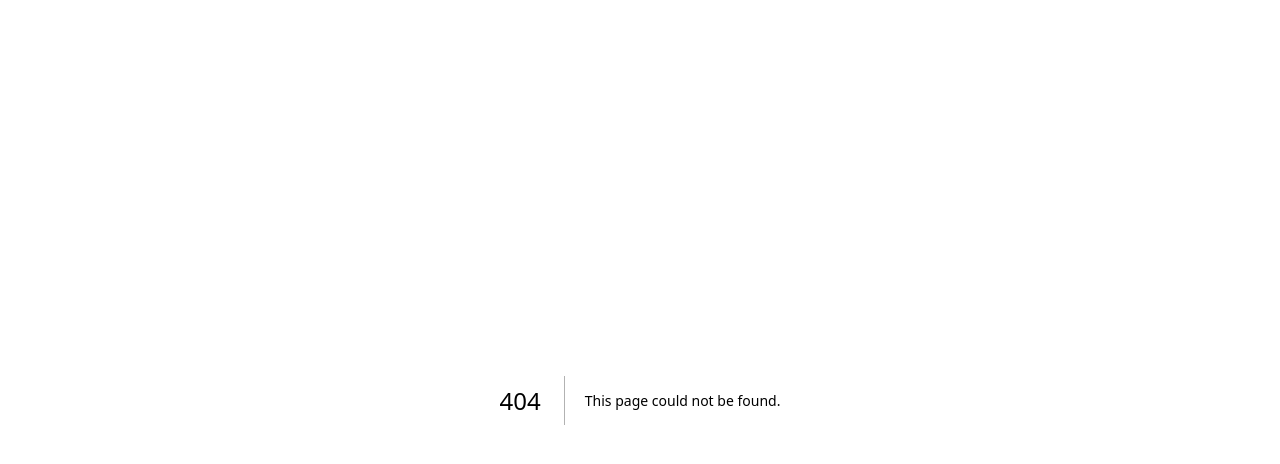
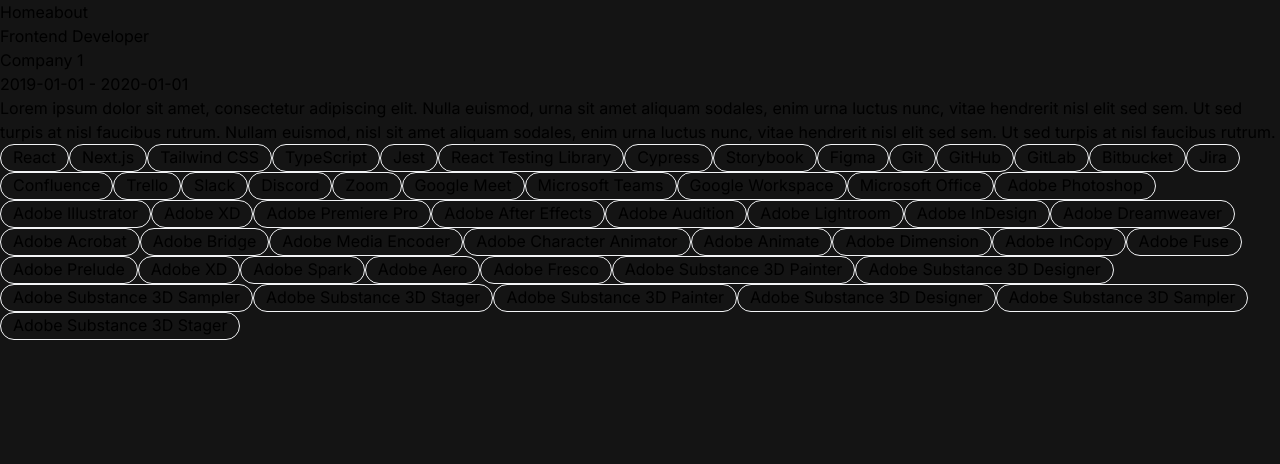
Before and after one commit to devbrunogs/devbrunogs.github.io, a Next.js app: page /about in a window 1280 px wide. Before the commit this address had no page. Shown: the top 464 px of the page. Built offline with nearby package versions, Linux system fonts and the light colour scheme.

Commit message:
initial commit

```diff
--- /dev/null
+++ b/src/app/about/page.tsx
@@ -0,0 +1,91 @@
+import Image from 'next/image'
+
+const jobPositions = [
+  {
+    title: 'Frontend Developer',
+    company: 'Company 1',
+    startDate: '2019-01-01',
+    endDate: '2020-01-01',
+    description:
+      'Lorem ipsum dolor sit amet, consectetur adipiscing elit. Nulla euismod, urna sit amet aliquam sodales, enim urna luctus nunc, vitae hendrerit nisl elit sed sem. Ut sed turpis at nisl faucibus rutrum. Nullam euismod, nisl sit amet aliquam sodales, enim urna luctus nunc, vitae hendrerit nisl elit sed sem. Ut sed turpis at nisl faucibus rutrum.',
+    skills: [
+      'React',
+      'Next.js',
+      'Tailwind CSS',
+      'TypeScript',
+      'Jest',
+      'React Testing Library',
+      'Cypress',
+      'Storybook',
+      'Figma',
+      'Git',
+      'GitHub',
+      'GitLab',
+      'Bitbucket',
+      'Jira',
+      'Confluence',
+      'Trello',
+      'Slack',
+      'Discord',
+      'Zoom',
+      'Google Meet',
+      'Microsoft Teams',
+      'Google Workspace',
+      'Microsoft Office',
+      'Adobe Photoshop',
+      'Adobe Illustrator',
+      'Adobe XD',
+      'Adobe Premiere Pro',
+      'Adobe After Effects',
+      'Adobe Audition',
+      'Adobe Lightroom',
+      'Adobe InDesign',
+      'Adobe Dreamweaver',
+      'Adobe Acrobat',
+      'Adobe Bridge',
+      'Adobe Media Encoder',
+      'Adobe Character Animator',
+      'Adobe Animate',
+      'Adobe Dimension',
+      'Adobe InCopy',
+      'Adobe Fuse',
+      'Adobe Prelude',
+      'Adobe XD',
+      'Adobe Spark',
+      'Adobe Aero',
+      'Adobe Fresco',
+      'Adobe Substance 3D Painter',
+      'Adobe Substance 3D Designer',
+      'Adobe Substance 3D Sampler',
+      'Adobe Substance 3D Stager',
+      'Adobe Substance 3D Painter',
+      'Adobe Substance 3D Designer',
+      'Adobe Substance 3D Sampler',
+      'Adobe Substance 3D Stager',
+    ],
+  },
+]
+
+export default function About() {
+  return (
+    <main className="flex flex-col">
+      {jobPositions.map((jobPosition, index) => (
+        <div className="flex flex-col" key={index}>
+          <h1>{jobPosition.title}</h1>
+          <h2>{jobPosition.company}</h2>
+          <p>
+            {jobPosition.startDate} - {jobPosition.endDate}
+          </p>
+          <p>{jobPosition.description}</p>
+          <div className="flex flex-row flex-wrap">
+            {jobPosition.skills.map((skill, index) => (
+              <div className="border border-gray-100 h-7 px-3 max-w-full text-center rounded-full" key={index}>
+                {skill}
+              </div>
+            ))}
+          </div>
+        </div>
+      ))}
+    </main>
+  )
+}
--- a/src/app/globals.css
+++ b/src/app/globals.css
@@ -4,6 +4,7 @@
 
 :root {
   --foreground-rgb: 0, 0, 0;
+  --background-dark: 20, 20, 20;
   --background-start-rgb: 214, 219, 220;
   --background-end-rgb: 255, 255, 255;
 }
@@ -18,10 +19,5 @@
 
 body {
   color: rgb(var(--foreground-rgb));
-  background: linear-gradient(
-      to bottom,
-      transparent,
-      rgb(var(--background-end-rgb))
-    )
-    rgb(var(--background-start-rgb));
+  background: rgb(var(--background-dark));
 }
--- a/src/app/layout.tsx
+++ b/src/app/layout.tsx
@@ -1,22 +1,27 @@
 import type { Metadata } from 'next'
 import { Inter } from 'next/font/google'
 import './globals.css'
+import Link from 'next/link'
 
 const inter = Inter({ subsets: ['latin'] })
 
 export const metadata: Metadata = {
-  title: 'Create Next App',
+  title: "Bruno's Resume",
   description: 'Generated by create next app',
 }
 
-export default function RootLayout({
-  children,
-}: {
-  children: React.ReactNode
-}) {
+export default function RootLayout({ children }: { children: React.ReactNode }) {
   return (
     <html lang="en">
-      <body className={inter.className}>{children}</body>
+      <body className={inter.className}>
+        <header>
+          <ul>
+            <Link href="/">Home</Link>
+            <Link href="/about">about</Link>
+          </ul>
+        </header>
+        <div className="container mx-auto">{children}</div>
+      </body>
     </html>
   )
 }
```
